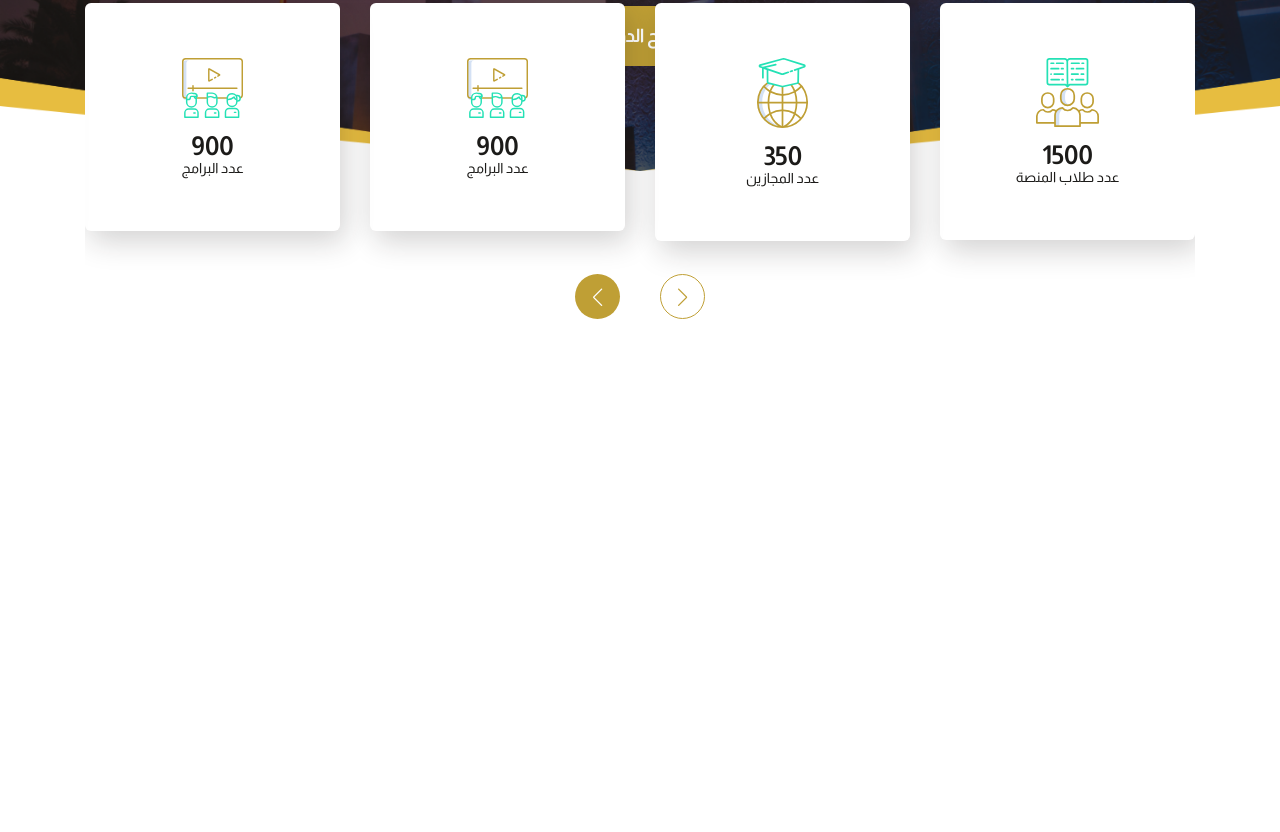
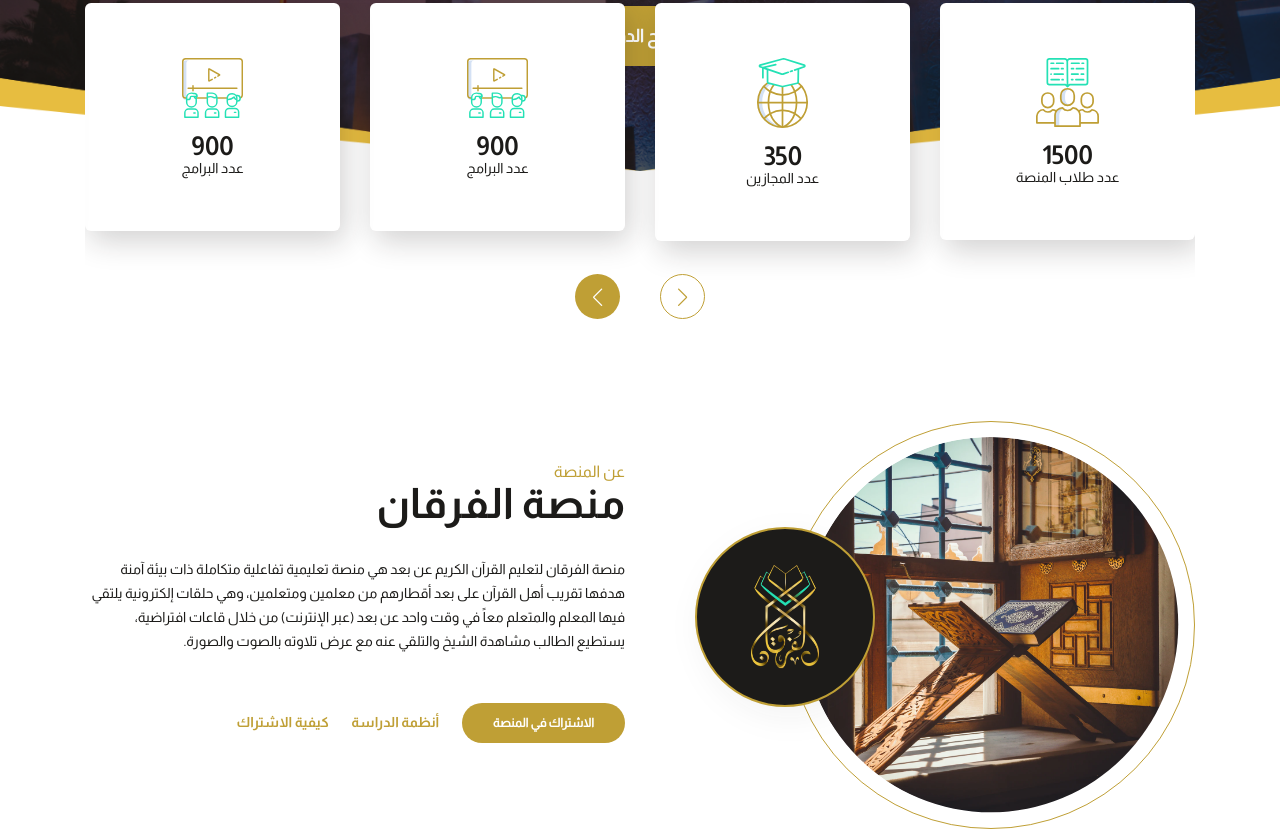
Before and after one commit to adelabodoma/forqan, a website: page index.html in a window 1280 px wide. Shown: the part 629-1461 px from the top of the page. Before the commit the page ends 950 px from the top, so only its background shows below. Drawn offline with Linux system fonts and the light colour scheme; files whose address does not match are found by name.

Commit message:
feat: add bout section

```diff
--- a/index.html
+++ b/index.html
@@ -135,6 +135,7 @@
     <!-- HEADER END -->
 
 
+    <!-- STATISTICS START -->
     <section class="statistics">
         <div class="container">
             <div class="statistics__cards">
@@ -191,7 +192,37 @@
             </div>
         </div>
     </section>
+    <!-- STATISTICS END -->
 
+
+    <section class="about">
+        <div class="container">
+            <div class="row">
+                <div class="col-md-6">
+                    <div class="about__image">
+                        <img class="about__image__img about__image__img--1" src="assets/img/quran.png" alt="quran">
+                        <img class="about__image__img about__image__img--2" src="assets/img/logo-circle.png" alt="Logo quran">
+                    </div>
+                </div>
+                <div class="col-md-6 pt-5">
+                    <h5 class="heading-5">عن المنصة</h5>
+                    <h2 class="heading-1">منصة الفرقان</h2>
+                    <p class="heading-3">
+                        منصة الفرقان لتعليم القرآن الكريم عن بعد هي منصة تعليمية تفاعلية متكاملة ذات بيئة آمنة هدفها
+                        تقريب أهل القرآن على بعد أقطارهم من معلمين ومتعلمين، وهي حلقات إلكترونية يلتقي فيها المعلم
+                        والمتعلم معاً في وقت واحد عن بعد (عبر الإنترنت) من خلال قاعات افتراضية، يستطيع الطالب مشاهدة
+                        الشيخ والتلقي عنه مع عرض تلاوته بالصوت والصورة.
+                    </p>
+
+                    <div class="about__buttons">
+                        <button class="btn utl-btn-primary">الاشتراك في المنصة</button>
+                        <a href="" class="utl-link">أنظمة الدراسة</a>
+                        <a href="" class="utl-link">كيفية الاشتراك</a>
+                    </div>
+                </div>
+            </div>
+        </div>
+    </section>
 
 
 
--- a/src/scss/abstracts/_custom.scss
+++ b/src/scss/abstracts/_custom.scss
@@ -42,6 +42,6 @@
 $btn-border-radius-lg: 30px;
 
 // //  FONT FAMILY
-$font-family-base: Almarai !important;
+$font-family-base: $font-regular !important;
 
 @import "../../../node_modules/bootstrap/scss/bootstrap";
--- a/src/scss/abstracts/_helpers.scss
+++ b/src/scss/abstracts/_helpers.scss
@@ -22,8 +22,17 @@
   }
 }
 
-
 .utl-btn-primary {
     background-color: $primary-color;
     color: $color-white;
 }
+
+.utl-link {
+  font-family: $font-bold;
+  font-size: rem(14);
+  color: $primary-color;
+
+  &:hover {
+    color: $color-dark;
+  }
+}
--- a/src/scss/abstracts/_variables.scss
+++ b/src/scss/abstracts/_variables.scss
@@ -5,4 +5,11 @@
 $color-light-grey: #707070;
 $color-white: #fff;
 $color-light: #DBDBDB;
-$color-dark: #1C1B19
+$color-dark: #1C1B19;
+
+
+// FONTS
+$font-regular: Almarai;
+$font-bold: Almarai-bold;
+$font-extra-bold: Almarai-extra-bold;
+$font-light: Almarai-light;
--- a/src/scss/base/_base.scss
+++ b/src/scss/base/_base.scss
@@ -3,7 +3,7 @@
 	direction: #{$direction};
 	text-align: #{$left};
 	box-sizing: border-box;
-	font-family: Almarai;
+	font-family: $font-regular;
 	color: $color-white;
 	font-size: 14px!important;
 
--- a/src/scss/base/_typography.scss
+++ b/src/scss/base/_typography.scss
@@ -0,0 +1,17 @@
+.heading-1 {
+    font-size: rem(42);
+    color: $color-dark;
+    font-family: $font-bold;
+    margin-bottom: 30px;
+}
+
+.heading-3 {
+    font-size: rem(14);
+    color: $color-dark;
+    line-height: 24px;
+}
+
+.heading-5 {
+    font-size: rem(16);
+    color: $primary-color;
+}
--- a/src/scss/components/_carousel.scss
+++ b/src/scss/components/_carousel.scss
@@ -40,6 +40,7 @@
     color: $color-white;
     width: 60px;
     height: 100px;
+    top: 25%;
 
     &::after {
       font-size: rem(18);
--- a/src/scss/layout/_header.scss
+++ b/src/scss/layout/_header.scss
@@ -104,7 +104,7 @@
 
       &__heading {
         font-size: rem(34);
-        font-family: Almarai-bold;
+        font-family: $font-bold;
         margin-bottom: 20px;
         line-height: 68px;
       }
--- a/src/scss/pages/_home.scss
+++ b/src/scss/pages/_home.scss
@@ -21,7 +21,7 @@
 
     &__count {
       font-size: rem(26);
-      font-family: Almarai-bold;
+      font-family: $font-bold;
     }
 
     &__label {
@@ -37,7 +37,8 @@
     display: flex;
     align-items: center;
 
-    .swiper-button-next, .swiper-button-prev {
+    .swiper-button-next,
+    .swiper-button-prev {
       width: 45px;
       height: 45px;
       border-radius: 50%;
@@ -60,3 +61,35 @@
     }
   }
 }
+
+.about {
+  padding-top: 250px;
+
+  &__image {
+      position: relative;
+
+      &__img {
+          &--1 {
+              padding: 15px;
+              border: 1px solid $primary-color;
+              border-radius: 50%;
+
+          }
+
+          &--2 {
+              position: absolute;
+              #{$right}: 0;
+              top: 50%;
+              transform: translateY(-50%);
+          }
+      }
+  }
+
+  &__buttons {
+      margin-top: 50px;
+
+      & > *:not(:last-child) {
+          margin-#{$right}: 20px
+      }
+  }
+}
```
Also changed, not shown: assets/css/style-ltr.min.css, assets/css/style-rtl.min.css, assets/img/logo-circle.png (added), assets/img/quran.png (added), 2 other files. Lines whose indentation alone changed are shown as unchanged.
